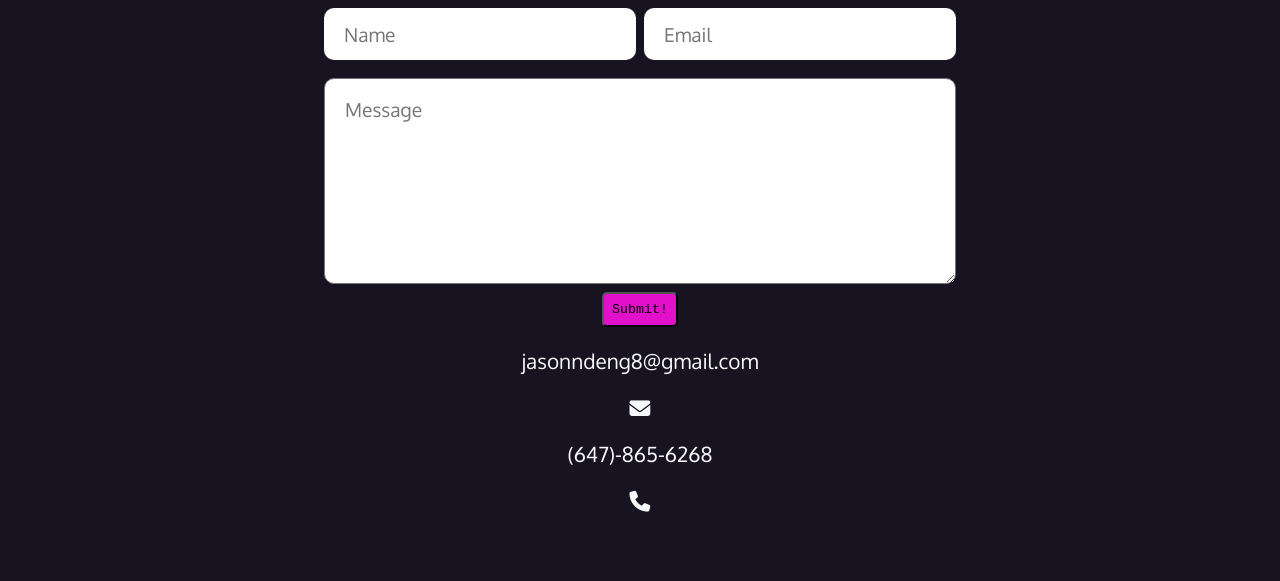
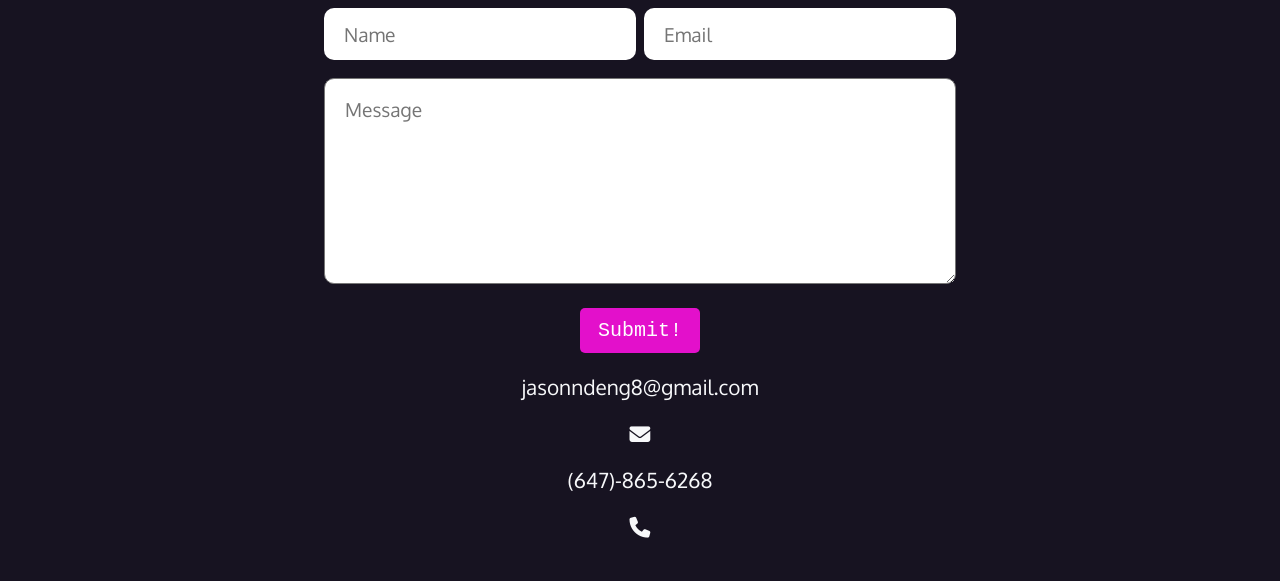
Before and after one commit to demardefrozen10/Personal-Website, a plain HTML site: page contact.html in a window 1280 px wide. Shown: the part 212-793 px from the top of the page. Drawn offline with Linux system fonts and the light colour scheme; a web font is replaced by a local one.

Commit message:
Add files via upload

```diff
--- a/styles.css
+++ b/styles.css
@@ -318,3 +318,12 @@ textarea:focus:-ms-input-placeholder {
 .footercolor1 {
     margin-top: 70px;
 }
+
+button {
+    color: white;
+    border: none;
+   margin-top: 1rem;
+    width: 120px;
+    height: 45px;
+    font-size: 20px;
+}
```
